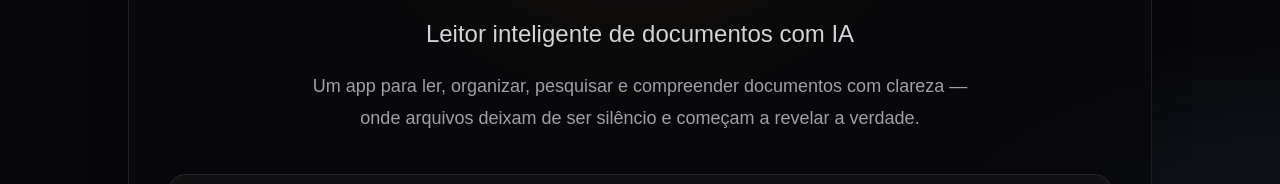
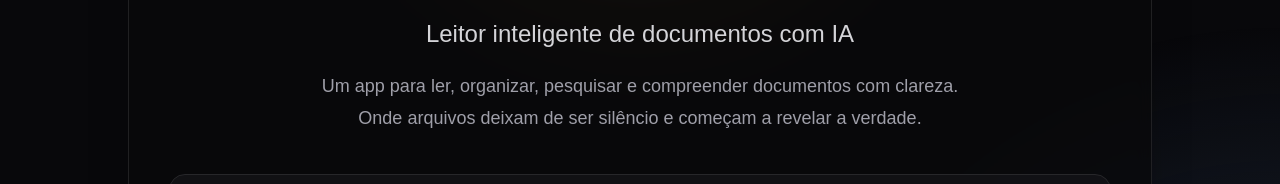
Before and after one commit to emevonlou/joao-veritas, a Next.js app: page / in a window 1280 px wide. Shown: the part 245-429 px from the top of the page. Built offline with nearby package versions, Linux system fonts and the light colour scheme.

Commit message:
style: refine João Veritas landing page text

```diff
--- a/src/app/page.tsx
+++ b/src/app/page.tsx
@@ -21,7 +21,7 @@ export default function Home() {
 
           <p className="mx-auto mt-5 max-w-2xl text-base leading-8 text-zinc-400 md:text-lg">
             Um app para ler, organizar, pesquisar e compreender documentos com
-            clareza — onde arquivos deixam de ser silêncio e começam a revelar
+            clareza. Onde arquivos deixam de ser silêncio e começam a revelar
             a verdade.
           </p>
 
```
